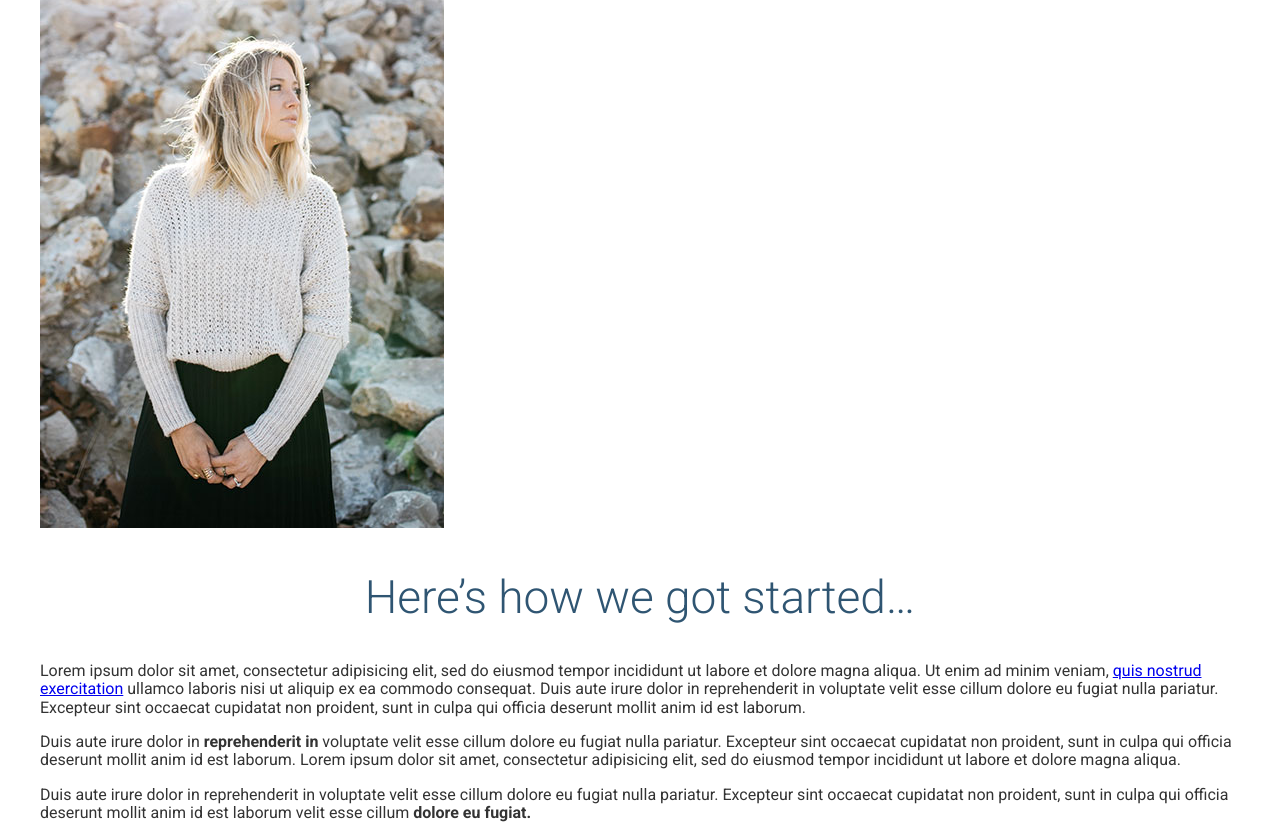
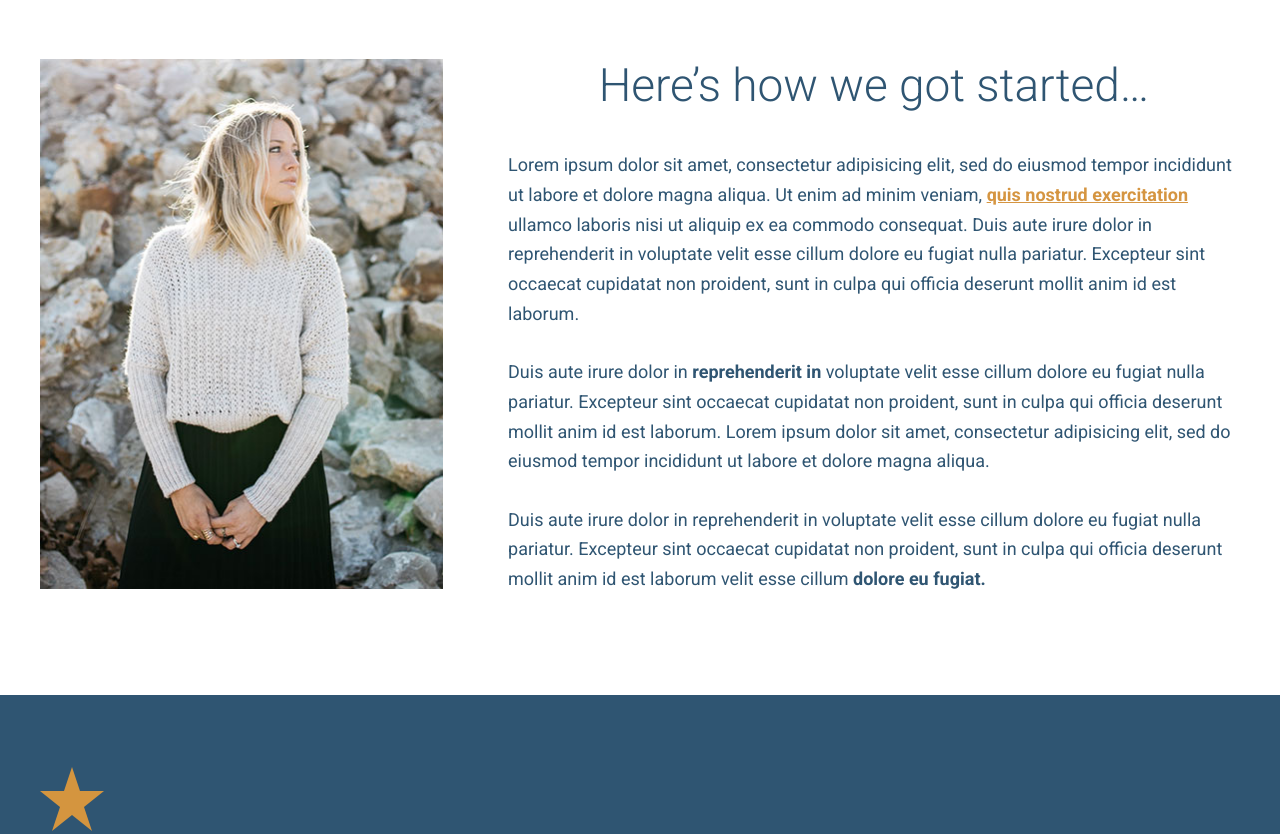
Before and after one commit to JerryProulx/travel, a website: page app/index.html in a window 1280 px wide. Shown: the part 1518-2352 px from the top of the page. Drawn offline with Linux system fonts and the light colour scheme.

Commit message:
Finish our beginning section

```diff
--- a/app/assets/styles/base/global.css
+++ b/app/assets/styles/base/_global.css
@@ -7,3 +7,11 @@
   max-width: 100%;
   height: auto;
 }
+
+* {
+  box-sizing: border-box;
+}
+
+a {
+  color: $mainOrange;
+}
--- a/app/assets/styles/base/_mixins.css
+++ b/app/assets/styles/base/_mixins.css
@@ -15,3 +15,11 @@
     @mixin-content;
   }
 }
+
+@define-mixin clearfix {
+  &::after {
+    content: "";
+    clear: both;
+    display: table;
+  }
+}
--- a/app/assets/styles/base/_wrapper.css
+++ b/app/assets/styles/base/_wrapper.css
@@ -1,9 +1,10 @@
 .wrapper {
   padding-left: 18px;
   padding-right: 18px;
-  max-width: 1200px;
+  max-width: 1236px;
   margin-left: auto;
   margin-right: auto;
+  overflow: hidden;
 
   &--medium {
     max-width: 976px;
@@ -13,4 +14,12 @@
     padding-left: 0;
     padding-right: 0;
   }
+
+  &--b-margin {
+    margin-bottom: 1rem;
+
+    @mixin atSmall {
+      margin-bottom: 3.875rem;
+    }
+  }
 }
--- /dev/null
+++ b/app/assets/styles/modules/_generic-content-container.css
@@ -0,0 +1,15 @@
+.generic-content-container {
+  p {
+    line-height: 1.65;
+    color: $mainBlue;
+    margin: 1.8rem 0;
+
+    @mixin atSmall {
+      font-size: 1.125rem;
+    }
+  }
+
+  p a {
+    font-weight: 700;
+  }
+}
--- a/app/assets/styles/modules/_headline.css
+++ b/app/assets/styles/modules/_headline.css
@@ -40,4 +40,8 @@
   &--b-margin-large {
     margin-bottom: 1.6em;
   }
+
+  &--no-t-margin{
+    margin-top: 0;
+  }
 }
--- /dev/null
+++ b/app/assets/styles/modules/_row.css
@@ -0,0 +1,36 @@
+.row {
+  @mixin clearfix;
+
+  &--gutters {
+    margin-right: -65px;
+  }
+
+  &--gutters > div{
+    padding-right: 65px;
+  }
+
+  &__b-margin-until-medium{
+    margin-bottom: 1rem;
+  }
+
+  @mixin atMedium {
+    &__b-margin-until-medium{
+      margin-bottom: 0;
+    }
+    &__medium-4 {
+      float: left;
+      width: 33.33%;
+    }
+    &__medium-4--larger {
+      width: 37%;
+    }
+
+    &__medium-8{
+      float: left;
+      width: 66.66%;
+    }
+    &__medium-8--smaller{
+      width: 63%;
+    }
+  }
+}
--- a/app/assets/styles/styles.css
+++ b/app/assets/styles/styles.css
@@ -1,9 +1,11 @@
 @import "base/_variables";
 @import "base/_mixins";
 @import "normalize.css";
-@import "base/global";
+@import "base/_global";
 @import "modules/_btn";
 @import "modules/_large-hero";
 @import "base/_wrapper";
 @import "modules/_page-section";
 @import "modules/_headline";
+@import "modules/_row";
+@import "modules/_generic-content-container";
--- a/app/index.html
+++ b/app/index.html
@@ -24,10 +24,10 @@
 
   <div class="large-hero">
     <picture >
-      <source srcset="assets/images/hero--large-i.jpg 1920w, assets/images/hero--large-hi-dpi-i.jpg 3840w" media="(min-width: 1380px)">
-      <source srcset="assets/images/hero--medium-i.jpg 1380w, assets/images/hero--medium-hi-dpi-i.jpg 2760w" media="(min-width: 990px)">
-      <source srcset="assets/images/hero--small-i.jpg 990w, assets/images/hero--small-hi-dpi-i.jpg 1980w" media="(min-width: 640px)">
-      <img srcset="assets/images/hero--smaller-i.jpg 640w, assets/images/hero--smaller-hi-dpi-i.jpg 1280w" alt="Coastal view of ocean and mountains" class="large-hero__image">
+      <source srcset="assets/images/hero--large.jpg 1920w, assets/images/hero--large-hi-dpi.jpg 3840w" media="(min-width: 1380px)">
+      <source srcset="assets/images/hero--medium.jpg 1380w, assets/images/hero--medium-hi-dpi.jpg 2760w" media="(min-width: 990px)">
+      <source srcset="assets/images/hero--small.jpg 990w, assets/images/hero--small-hi-dpi.jpg 1980w" media="(min-width: 640px)">
+      <img srcset="assets/images/hero--smaller.jpg 640w, assets/images/hero--smaller-hi-dpi.jpg 1280w" alt="Coastal view of ocean and mountains" class="large-hero__image">
     </picture>
       <div class="large-hero__text-content">
         <div class="wrapper">
@@ -43,14 +43,26 @@
     <div class="wrapper">
       <h2 class="headline headline--centered headline--light headline--b-margin-small">The first trip we planned <strong>was our own.</strong></h2>
       <h3 class="headline headline--centered headline--orange headline--small headline--narrow headline--light headline--b-margin-large">Ever since, we&rsquo;ve been working to make travel <strong>better for everyone.</strong></h3>
-      <div class="wrapper wrapper--medium">
-        <img src="assets/images/first-trip.jpg" alt="Couple walking down a street.">
+      <div class="wrapper wrapper--medium wrapper--b-margin">
+        <img sizes="(min-width: 970px) 976px, 100vw" srcset="assets/images/first-trip.jpg 565w, assets/images/first-trip.jpg 976w, assets/images/first-trip-hi-dpi.jpg 1952w" alt="Couple walking down a street.">
       </div>
-      <img src="assets/images/our-start.jpg" alt="Our founder, Jane Doe">
-      <h2 class="headline headline--centered">Here&rsquo;s how we got started&hellip;</h2>
-      <p>Lorem ipsum dolor sit amet, consectetur adipisicing elit, sed do eiusmod tempor incididunt ut labore et dolore magna aliqua. Ut enim ad minim veniam, <a href="#">quis nostrud exercitation</a> ullamco laboris nisi ut aliquip ex ea commodo consequat. Duis aute irure dolor in reprehenderit in voluptate velit esse cillum dolore eu fugiat nulla pariatur. Excepteur sint occaecat cupidatat non proident, sunt in culpa qui officia deserunt mollit anim id est laborum.</p>
-      <p>Duis aute irure dolor in <strong>reprehenderit in</strong> voluptate velit esse cillum dolore eu fugiat nulla pariatur. Excepteur sint occaecat cupidatat non proident, sunt in culpa qui officia deserunt mollit anim id est laborum. Lorem ipsum dolor sit amet, consectetur adipisicing elit, sed do eiusmod tempor incididunt ut labore et dolore magna aliqua.</p>
-      <p>Duis aute irure dolor in reprehenderit in voluptate velit esse cillum dolore eu fugiat nulla pariatur. Excepteur sint occaecat cupidatat non proident, sunt in culpa qui officia deserunt mollit anim id est laborum velit esse cillum <strong>dolore eu fugiat.</strong></p>
+      <div class="row row--gutters">
+        <div class="row__medium-4 row__medium-4--larger row__b-margin-until-medium">
+          <picture>
+            <source sizes="404px" srcset="assets/images/our-start.jpg 404w, assets/images/our-start-hi-dpi.jpg 808w" media="(min-width: 1020px)">
+            <source sizes="320px" srcset="assets/images/our-start-portrait.jpg 382w, assets/images/our-start-portrait-hi-dpi.jpg 764w" media="(min-width: 800px)">
+            <img srcset="assets/images/our-start-landscape.jpg 800w, assets/images/our-start-landscape-hi-dpi.jpg 1600w" alt="Our founder, Jane Doe">
+          </picture>
+        </div>
+        <div class="row__medium-8 row__medium-8--smaller">
+          <h2 class="headline headline--centered headline--no-t-margin">Here&rsquo;s how we got started&hellip;</h2>
+          <div class="generic-content-container">
+            <p>Lorem ipsum dolor sit amet, consectetur adipisicing elit, sed do eiusmod tempor incididunt ut labore et dolore magna aliqua. Ut enim ad minim veniam, <a href="#">quis nostrud exercitation</a> ullamco laboris nisi ut aliquip ex ea commodo consequat. Duis aute irure dolor in reprehenderit in voluptate velit esse cillum dolore eu fugiat nulla pariatur. Excepteur sint occaecat cupidatat non proident, sunt in culpa qui officia deserunt mollit anim id est laborum.</p>
+            <p>Duis aute irure dolor in <strong>reprehenderit in</strong> voluptate velit esse cillum dolore eu fugiat nulla pariatur. Excepteur sint occaecat cupidatat non proident, sunt in culpa qui officia deserunt mollit anim id est laborum. Lorem ipsum dolor sit amet, consectetur adipisicing elit, sed do eiusmod tempor incididunt ut labore et dolore magna aliqua.</p>
+            <p>Duis aute irure dolor in reprehenderit in voluptate velit esse cillum dolore eu fugiat nulla pariatur. Excepteur sint occaecat cupidatat non proident, sunt in culpa qui officia deserunt mollit anim id est laborum velit esse cillum <strong>dolore eu fugiat.</strong></p>
+          </div>
+        </div>
+      </div>
     </div>
   </div>
 
--- a/app/temp/styles/styles.css
+++ b/app/temp/styles/styles.css
@@ -348,6 +348,13 @@
   max-width: 100%;
   height: auto;
 }
+* {
+  -webkit-box-sizing: border-box;
+          box-sizing: border-box;
+}
+a {
+  color: #d59541;
+}
 .btn {
   background-color: #2f5572;
   color: white;
@@ -421,9 +428,10 @@
 .wrapper {
   padding-left: 18px;
   padding-right: 18px;
-  max-width: 1200px;
+  max-width: 1236px;
   margin-left: auto;
   margin-right: auto;
+  overflow: hidden;
 }
 .wrapper--medium {
     max-width: 976px;
@@ -431,6 +439,14 @@
 .wrapper .wrapper {
     padding-left: 0;
     padding-right: 0;
+  }
+.wrapper--b-margin {
+    margin-bottom: 1rem;
+  }
+@media (min-width: 530px) {
+.wrapper--b-margin {
+      margin-bottom: 3.875rem
+  }
   }
 .page-section {
   padding: 1.2rem 0;
@@ -481,3 +497,53 @@
 .headline--b-margin-large {
     margin-bottom: 1.6em;
   }
+.headline--no-t-margin{
+    margin-top: 0;
+  }
+.row::after {
+    content: "";
+    clear: both;
+    display: table;
+  }
+.row--gutters {
+    margin-right: -65px;
+  }
+.row--gutters > div{
+    padding-right: 65px;
+  }
+.row__b-margin-until-medium{
+    margin-bottom: 1rem;
+  }
+@media (min-width: 800px) {
+    .row__b-margin-until-medium{
+      margin-bottom: 0;
+    }
+    .row__medium-4 {
+      float: left;
+      width: 33.33%;
+    }
+    .row__medium-4--larger {
+      width: 37%;
+    }
+
+    .row__medium-8{
+      float: left;
+      width: 66.66%;
+    }
+    .row__medium-8--smaller{
+      width: 63%;
+    }
+  }
+.generic-content-container p {
+    line-height: 1.65;
+    color: #2f5572;
+    margin: 1.8rem 0;
+  }
+@media (min-width: 530px) {
+.generic-content-container p {
+      font-size: 1.125rem
+  }
+  }
+.generic-content-container p a {
+    font-weight: 700;
+  }
```
